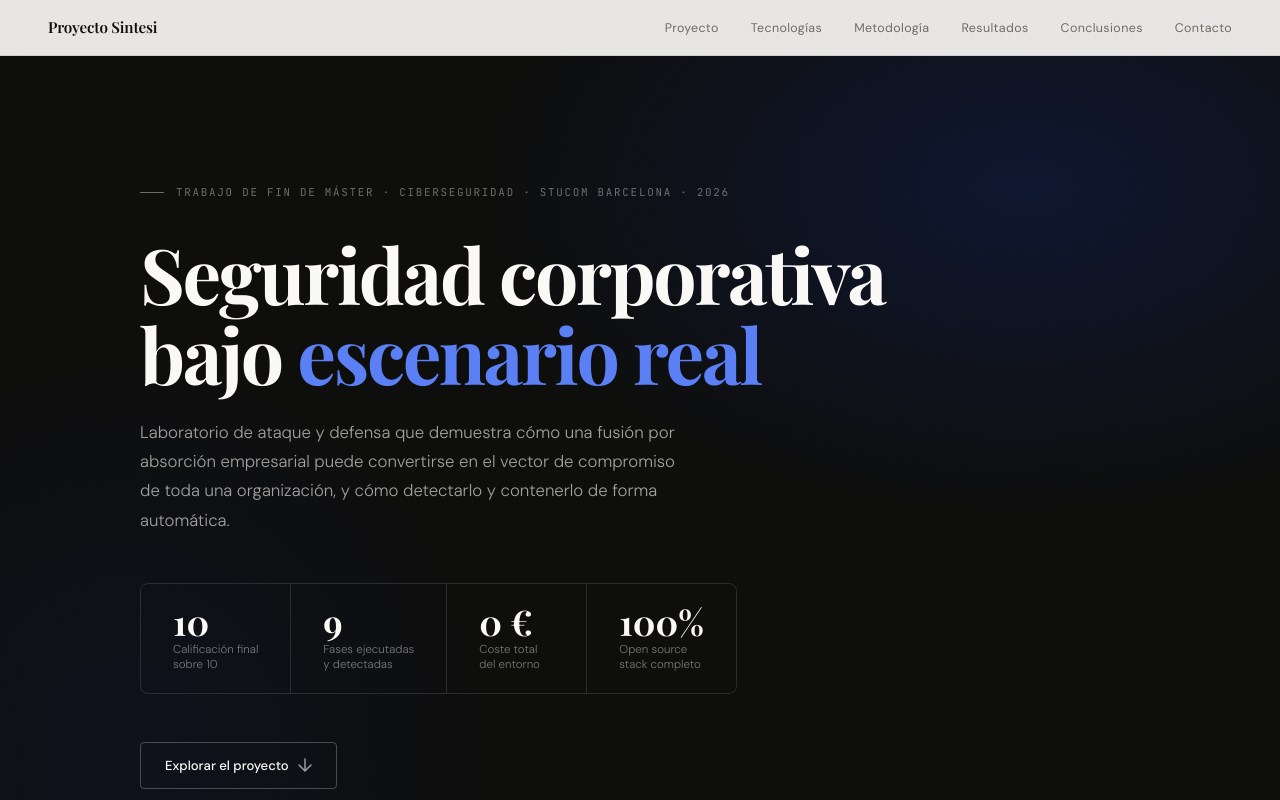
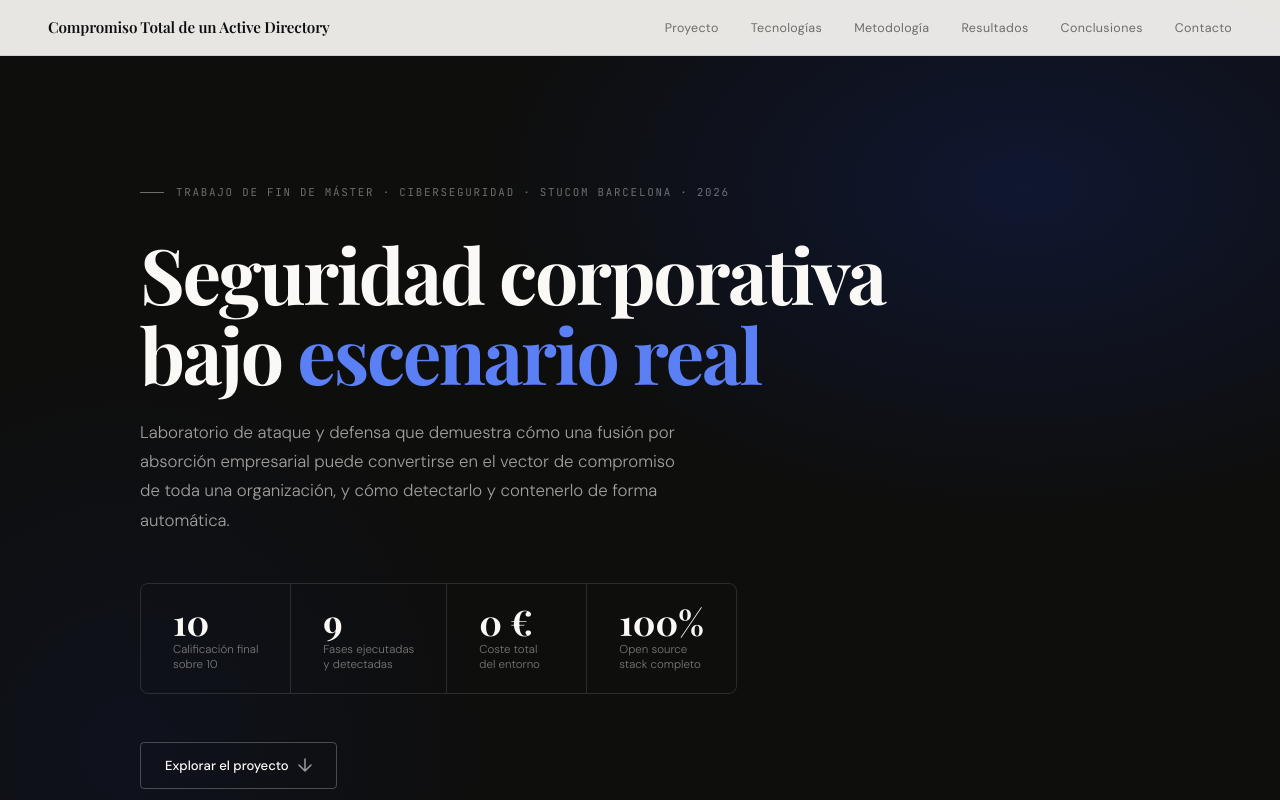
Before and after one commit to grupo8stucom/ProyectoMaster, a plain HTML site: page index.html in a window 1280 px wide. Shown: the top 800 px of the page. Drawn offline with nearby package versions, Linux system fonts and the light colour scheme.

Commit message:
Add files via upload

```diff
--- a/index.html
+++ b/index.html
@@ -3,7 +3,7 @@
 <head>
 <meta charset="UTF-8">
 <meta name="viewport" content="width=device-width, initial-scale=1.0">
-<title>Proyecto Sintesi — Purple Team Lab</title>
+<title>Compromiso Total de un Active Directory — Purple Team Lab</title>
 <link href="https://fonts.googleapis.com/css2?family=Playfair+Display:wght@400;600;700&family=DM+Sans:ital,opsz,wght@0,9..40,300;0,9..40,400;0,9..40,500;1,9..40,300&family=JetBrains+Mono:wght@400;500&display=swap" rel="stylesheet">
 <style>
 :root {
@@ -744,7 +744,7 @@ footer {
 
 <!-- NAV -->
 <nav id="nav">
-  <a href="#hero" class="nav-brand">Proyecto Sintesi</a>
+  <a href="#hero" class="nav-brand">Compromiso Total de un Active Directory</a>
   <ul class="nav-links">
     <li><a href="#intro">Proyecto</a></li>
     <li><a href="#tools">Tecnologías</a></li>
@@ -1450,7 +1450,7 @@ footer {
 
 <!-- FOOTER -->
 <footer>
-  <span>Proyecto Sintesi · Grupo 08 · Stucom Barcelona · 2026</span>
+  <span>Compromiso Total de un Active Directory · Grupo 08 · Stucom Barcelona · 2026</span>
   <span>Máster en Ciberseguridad · Calificación 10/10</span>
 </footer>
 
```
